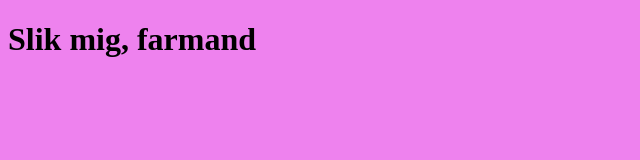
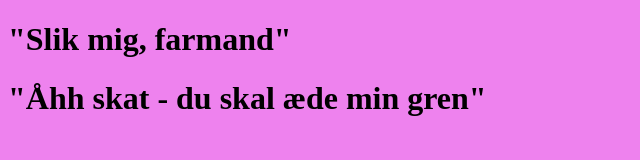
Before and after one commit to Tunafan/ziggy-og-asbjoerns-verden-sammen-faellesskab-venner-plus-kaerlighed-og-fortaelling, a plain HTML site: page index.html in a window 1280 px wide. Shown: the whole page, without its empty margins (0-640 px from the left). Drawn offline with Linux system fonts and the light colour scheme.

Commit message:
lidt commit

```diff
--- a/index.html
+++ b/index.html
@@ -8,7 +8,8 @@
     <link rel="stylesheet" href="style.css" />
   </head>
   <body>
-    <h1>Slik mig, farmand</h1>
+    <h1>"Slik mig, farmand"</h1>
+    <h1>"Åhh skat - du skal æde min gren"</h1>
     <script src="script.js"></script>
   </body>
 </html>
```
